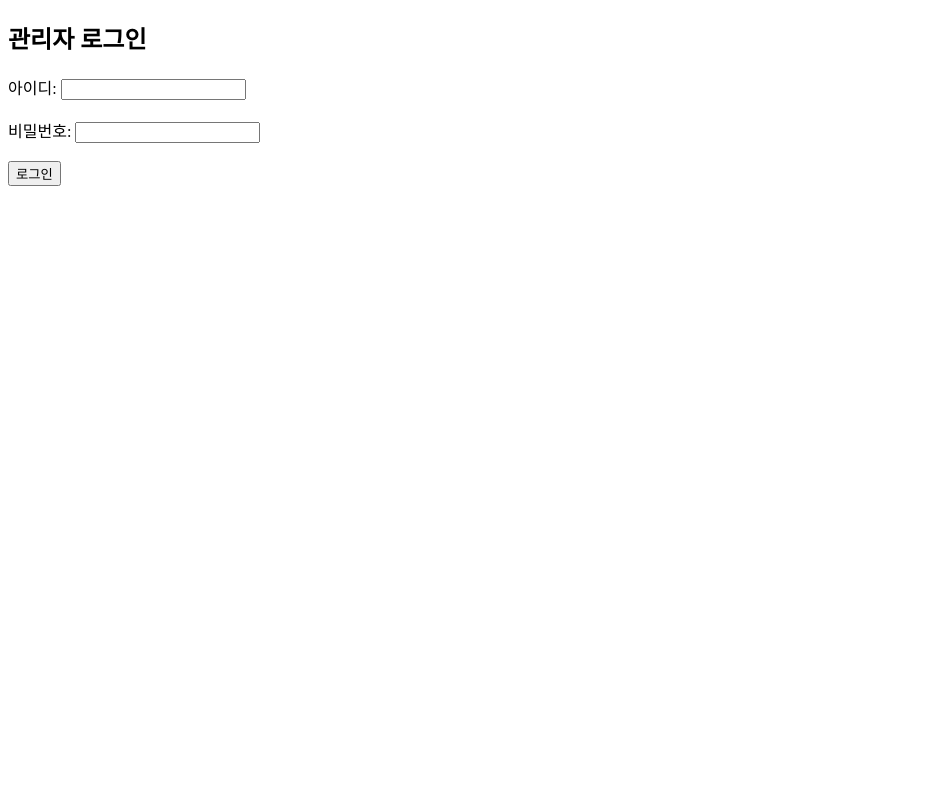
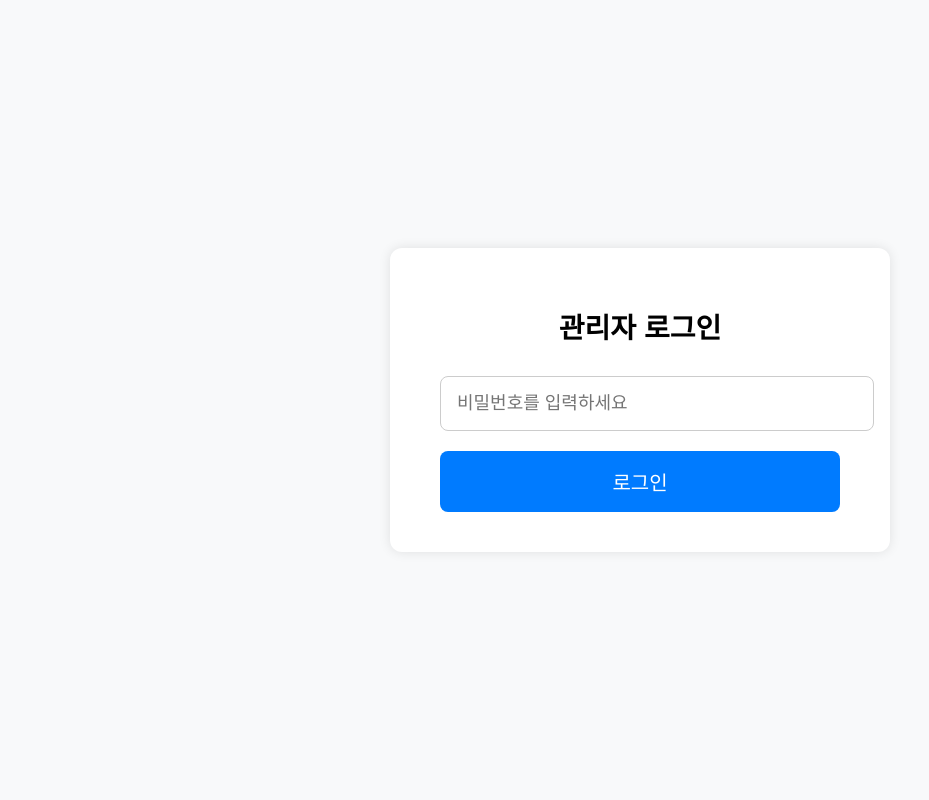
Before and after one commit to choiwonkyu/flask-qr-app, a Flask app: page / in a window 1280 px wide. Shown: the whole page, without its empty margins (0-929 px from the left). Run offline with Flask 3, Linux system fonts and the light colour scheme.

Commit message:
로그인 페이지 수정

```diff
--- a/templates/login.html
+++ b/templates/login.html
@@ -1,21 +1,74 @@
-<!-- templates/login.html -->
 <!DOCTYPE html>
 <html lang="ko">
 <head>
     <meta charset="UTF-8">
     <title>관리자 로그인</title>
+    <style>
+        body {
+            background-color: #f8f9fa;
+            display: flex;
+            justify-content: center;
+            align-items: center;
+            height: 100vh;
+            margin: 0;
+            font-family: 'Arial', sans-serif;
+        }
+
+        .login-box {
+            background-color: white;
+            padding: 40px 50px;
+            border-radius: 12px;
+            box-shadow: 0 0 12px rgba(0,0,0,0.1);
+            text-align: center;
+            width: 100%;
+            max-width: 400px;
+        }
+
+        h1 {
+            font-size: 28px;
+            margin-bottom: 30px;
+        }
+
+        input[type="password"] {
+            width: 100%;
+            padding: 16px;
+            font-size: 18px;
+            margin-bottom: 20px;
+            border: 1px solid #ccc;
+            border-radius: 8px;
+        }
+
+        button {
+            width: 100%;
+            padding: 16px;
+            font-size: 20px;
+            background-color: #007bff;
+            color: white;
+            border: none;
+            border-radius: 8px;
+            cursor: pointer;
+        }
+
+        button:hover {
+            background-color: #0056b3;
+        }
+
+        .error {
+            color: red;
+            margin-bottom: 15px;
+        }
+    </style>
 </head>
 <body>
-    <h2>관리자 로그인</h2>
-    <form method="post" action="{{ url_for('login') }}">
-        <label for="username">아이디:</label>
-        <input type="text" name="username" required><br><br>
-        <label for="password">비밀번호:</label>
-        <input type="password" name="password" required><br><br>
-        <button type="submit">로그인</button>
-    </form>
-    {% if error %}
-        <p style="color:red;">{{ error }}</p>
-    {% endif %}
+    <div class="login-box">
+        <h1>관리자 로그인</h1>
+        {% if error %}
+            <div class="error">{{ error }}</div>
+        {% endif %}
+        <form method="POST">
+            <input type="password" name="password" placeholder="비밀번호를 입력하세요" required>
+            <button type="submit">로그인</button>
+        </form>
+    </div>
 </body>
 </html>
```
